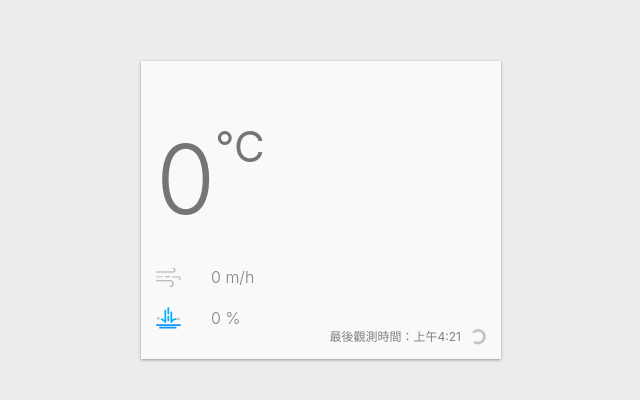
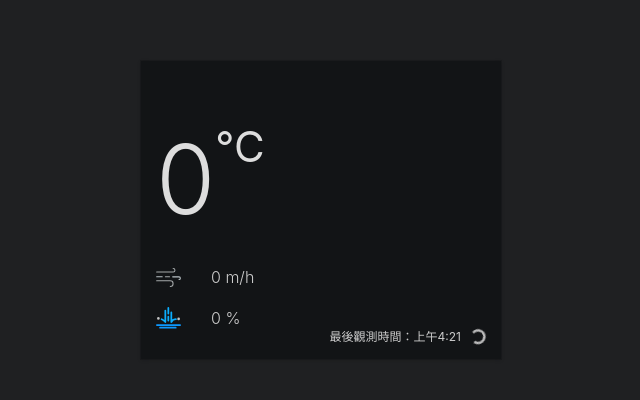
Before and after one commit to sunnyso123/WeatherApp, a React (Create React App) app: page / in a window 1280 px wide. Shown: the part 190-590 px from the top of the page, without its empty margins (319-959 px from the left). Built offline with nearby package versions, Linux system fonts and the light colour scheme; no server answers.

Commit message:
Add ThemeProvider and WeatherCard.js

```diff
--- a/src/WeatherApp.js
+++ b/src/WeatherApp.js
@@ -1,115 +1,35 @@
 import React, { useState, useEffect, useCallback, useMemo } from "react";
 import styled from "@emotion/styled";
-import { ReactComponent as AirFlowIcon } from './images/airFlow.svg';
-import { ReactComponent as RainIcon } from './images/rain.svg';
-import { ReactComponent as RefreshIcon } from './images/refresh.svg';
-import { ReactComponent as LoadingIcon } from './images/loading.svg'
-import WeatherIcon from "./WeatherIcon";
+import { ThemeProvider } from "@emotion/react";
 import sunriseAndSunsetData from './sunrise-sunset.json';
+import WeatherCard from "./WeatherCard";
+
+const theme = {
+  light: {
+    backgroundColor: '#ededed',
+    foregroundColor: '#f9f9f9',
+    boxShadow: '0 1px 3px 0 #999999',
+    titleColor: '#212121',
+    temperatureColor: '#757575',
+    textColor: '#828282',
+  },
+  dark: {
+    backgroundColor: '#1F2022',
+    foregroundColor: '#121416',
+    boxShadow:
+      '0 1px 4px 0 rgba(12, 12, 13, 0.2), 0 0 0 1px rgba(0, 0, 0, 0.15)',
+    titleColor: '#f9f9fa',
+    temperatureColor: '#dddddd',
+    textColor: '#cccccc',
+  },
+};
 
 const Container = styled.div`
-    background-color: #ededed;
+    background-color: ${({ theme }) => theme.backgroundColor};
     height: 100%;
     display: flex;
     align-items: center;
     justify-content: center;
-`;
-
-const WeatherCard = styled.div`
-    position: relative;
-    min-width: 360px;
-    box-shadow: 0 1px 3px #999999;
-    background-color: #f9f9f9;
-    box-sizing: border-box;
-    padding: 30px 15px;
-`;
-
-const Location = styled.div`
-    font-size: 28px;
-    color: #212121;
-    margin-bottom: 20px;
-`;
-
-const Description = styled.div`
-  font-size: 16px;
-  color: #828282;
-  margin-bottom: 30px;
-`;
-
-const CurrentWeather = styled.div`
-  display: flex;
-  justify-content: space-between;
-  align-items: center;
-  margin-bottom: 30px;
-`;
-
-const Temperature = styled.div`
-  color: #757575;
-  font-size: 96px;
-  font-weight: 300;
-  display: flex;
-`;
-
-const Celsius = styled.div`
-  font-weight: normal;
-  font-size: 42px;
-`;
-
-const AirFlow = styled.div`
-  display: flex;
-  align-items: center;
-  font-size: 16x;
-  font-weight: 300;
-  color: #828282;
-  margin-bottom: 20px;
-
-  svg {
-    width: 25px;
-    height: auto;
-    margin-right: 30px;
-  }
-`;
-
-const Rain = styled.div`
-  display: flex;
-  align-items: center;
-  font-size: 16x;
-  font-weight: 300;
-  color: #828282;
-
-  svg {
-    width: 25px;
-    height: auto;
-    margin-right: 30px;
-  }
-`;
-
-const Refresh = styled.div`
-  position: absolute;
-  right: 15px;
-  bottom: 15px;
-  font-size: 12px;
-  display: inline-flex;
-  align-items: flex-end;
-  color: #828282;
-
-  svg {
-    margin-left: 10px;
-    width: 15px;
-    height: 15px;
-    cursor: pointer;
-    animation: rotate infinite 1.5s linear;
-    animation-duration: ${({ isLoading }) => (isLoading ? '1.5s' : '0s')};
-  }
-
-  @keyframes rotate {
-    from {
-      transform: rotate(360deg);
-    }
-    to {
-      transform: rotate(0deg);
-    }
-  }
 `;
 
 const fetchCurrentWeather = () => {
@@ -203,17 +123,7 @@
     isLoading: true,
   });
 
-  const {
-    observationTime,
-    locationName,
-    temperature,
-    windSpeed,
-    description,
-    weatherCode,
-    rainPossibility,
-    comfortability,
-    isLoading,
-  } = weatherElement;
+  const [currentTheme, setCurrentTheme] = useState('light');
 
   const fetchData = useCallback(() => {
     const fetchingData = async() => {
@@ -241,44 +151,20 @@
     fetchData();
   }, [fetchData])
 
-  const moment = useMemo(() => getMoment(weatherElement.locationName), [
-    weatherElement.locationName,
-  ]);
+  const moment = useMemo(() => getMoment(weatherElement.locationName), [weatherElement.locationName]);
+
+  useEffect(() => {setCurrentTheme(moment === 'day' ? 'light' : 'dark')}, [moment]);
 
   return (
-      <Container>
-          <WeatherCard>
-              <Location>{locationName}</Location>
-              <Description>
-                {description} {comfortability}
-              </Description>
-              <CurrentWeather>
-                  <Temperature>
-                    {Math.round(temperature)}<Celsius>°C</Celsius>
-                  </Temperature>
-                  <WeatherIcon
-                    currentWeatherCode={weatherCode}
-                    moment={moment || 'day'}
-                  />
-              </CurrentWeather>
-              <AirFlow>
-                  <AirFlowIcon />
-                  {windSpeed} m/h
-              </AirFlow>
-              <Rain>
-                  <RainIcon />
-                  {Math.round(rainPossibility)} %
-              </Rain>
-              <Refresh isLoading={isLoading}>
-                最後觀測時間：
-                {new Intl.DateTimeFormat('zh-TW', {
-                  hour: 'numeric',
-                  minute: 'numeric',
-                }).format(new Date(observationTime))}{' '}
-                {isLoading ? <LoadingIcon /> : <RefreshIcon onClick={fetchData}/>}
-              </Refresh>
-          </WeatherCard>
-      </Container>
+    <ThemeProvider theme={theme[currentTheme]}>
+        <Container>
+            <WeatherCard
+              weatherElement={weatherElement}
+              moment={moment}
+              fetchData={fetchData}
+            />
+        </Container>
+    </ThemeProvider>
   );
 };
 
--- /dev/null
+++ b/src/WeatherCard.js
@@ -0,0 +1,156 @@
+import React from 'react';
+import styled from '@emotion/styled';
+import { ReactComponent as AirFlowIcon } from './images/airFlow.svg';
+import { ReactComponent as RainIcon } from './images/rain.svg';
+import { ReactComponent as RefreshIcon } from './images/refresh.svg';
+import { ReactComponent as LoadingIcon } from './images/loading.svg'
+import WeatherIcon from "./WeatherIcon";
+
+const WeatherCardWrapper = styled.div`
+    position: relative;
+    min-width: 360px;
+    box-shadow: ${({ theme }) => theme.boxShadow};
+    background-color: ${({ theme }) => theme.foregroundColor};
+    box-sizing: border-box;
+    padding: 30px 15px;
+`;
+
+const Location = styled.div`
+    font-size: 28px;
+    color: ${({ theme }) => theme.titleColor};
+    margin-bottom: 20px;
+`;
+
+const Description = styled.div`
+    font-size: 16px;
+    color: ${({ theme }) => theme.textColor};
+    margin-bottom: 30px;
+`;
+
+const CurrentWeather = styled.div`
+    display: flex;
+    justify-content: space-between;
+    align-items: center;
+    margin-bottom: 30px;
+`;
+
+const Temperature = styled.div`
+    color: ${({ theme }) => theme.temperatureColor};
+    font-size: 96px;
+    font-weight: 300;
+    display: flex;
+`;
+
+const Celsius = styled.div`
+    font-weight: normal;
+    font-size: 42px;
+`;
+
+const AirFlow = styled.div`
+    display: flex;
+    align-items: center;
+    font-size: 16x;
+    font-weight: 300;
+    color: ${({ theme }) => theme.textColor};
+    margin-bottom: 20px;
+
+    svg {
+      width: 25px;
+      height: auto;
+      margin-right: 30px;
+    }
+`;
+
+const Rain = styled.div`
+    display: flex;
+    align-items: center;
+    font-size: 16x;
+    font-weight: 300;
+    color: ${({ theme }) => theme.textColor};
+
+    svg {
+      width: 25px;
+      height: auto;
+      margin-right: 30px;
+    }
+`;
+
+const Refresh = styled.div`
+    position: absolute;
+    right: 15px;
+    bottom: 15px;
+    font-size: 12px;
+    display: inline-flex;
+    align-items: flex-end;
+    color: ${({ theme }) => theme.textColor};
+
+    svg {
+      margin-left: 10px;
+      width: 15px;
+      height: 15px;
+      cursor: pointer;
+      animation: rotate infinite 1.5s linear;
+      animation-duration: ${({ isLoading }) => (isLoading ? '1.5s' : '0s')};
+    }
+
+    @keyframes rotate {
+      from {
+        transform: rotate(360deg);
+      }
+      to {
+        transform: rotate(0deg);
+      }
+    }
+`;
+
+const WeatherCard = (props) => {
+    const { weatherElement, moment, fetchData } = props;
+
+    const {
+        observationTime,
+        locationName,
+        temperature,
+        windSpeed,
+        description,
+        weatherCode,
+        rainPossibility,
+        comfortability,
+        isLoading,
+    } = weatherElement;
+
+    return (
+        <WeatherCardWrapper>
+            <Location>{locationName}</Location>
+            <Description>
+                {description} {comfortability}
+            </Description>
+            <CurrentWeather>
+                <Temperature>
+                    {Math.round(temperature)}<Celsius>°C</Celsius>
+                </Temperature>
+                <WeatherIcon
+                    currentWeatherCode={weatherCode}
+                    moment={moment || 'day'}
+                />
+            </CurrentWeather>
+            <AirFlow>
+                <AirFlowIcon />
+                {windSpeed} m/h
+            </AirFlow>
+            <Rain>
+                <RainIcon />
+                {Math.round(rainPossibility)} %
+            </Rain>
+            <Refresh isLoading={isLoading}>
+                最後觀測時間：
+                {new Intl.DateTimeFormat('zh-TW', {
+                hour: 'numeric',
+                minute: 'numeric',
+                }).format(new Date(observationTime))}{' '}
+                {isLoading ? <LoadingIcon /> : <RefreshIcon onClick={fetchData}/>}
+            </Refresh>
+        </WeatherCardWrapper>
+    )
+}
+
+export default WeatherCard;
```
